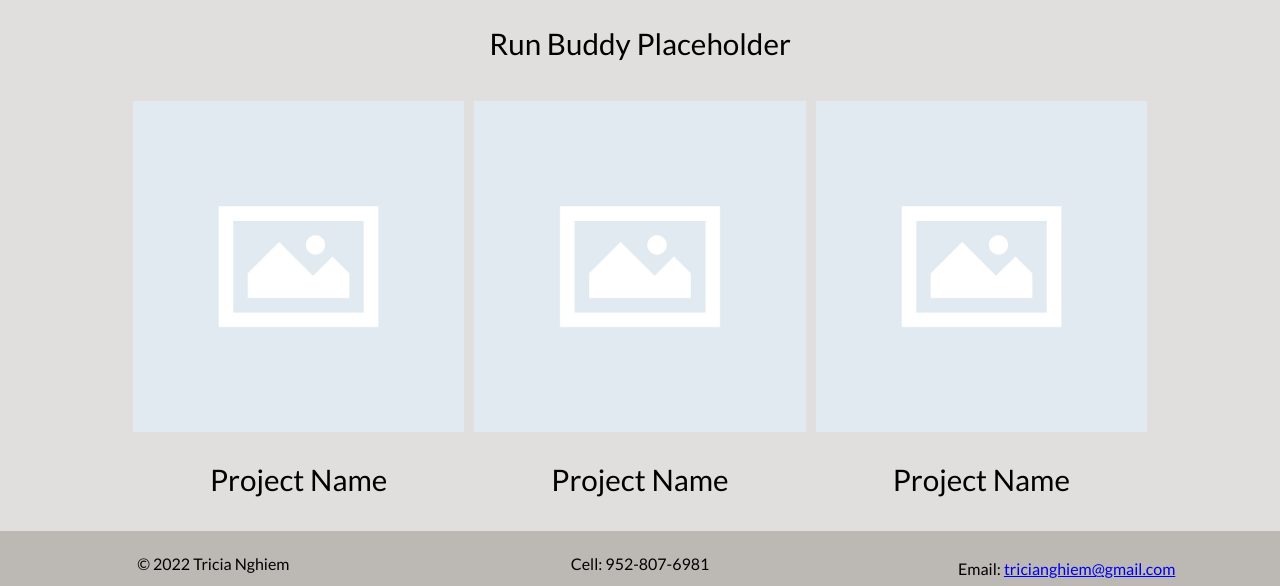
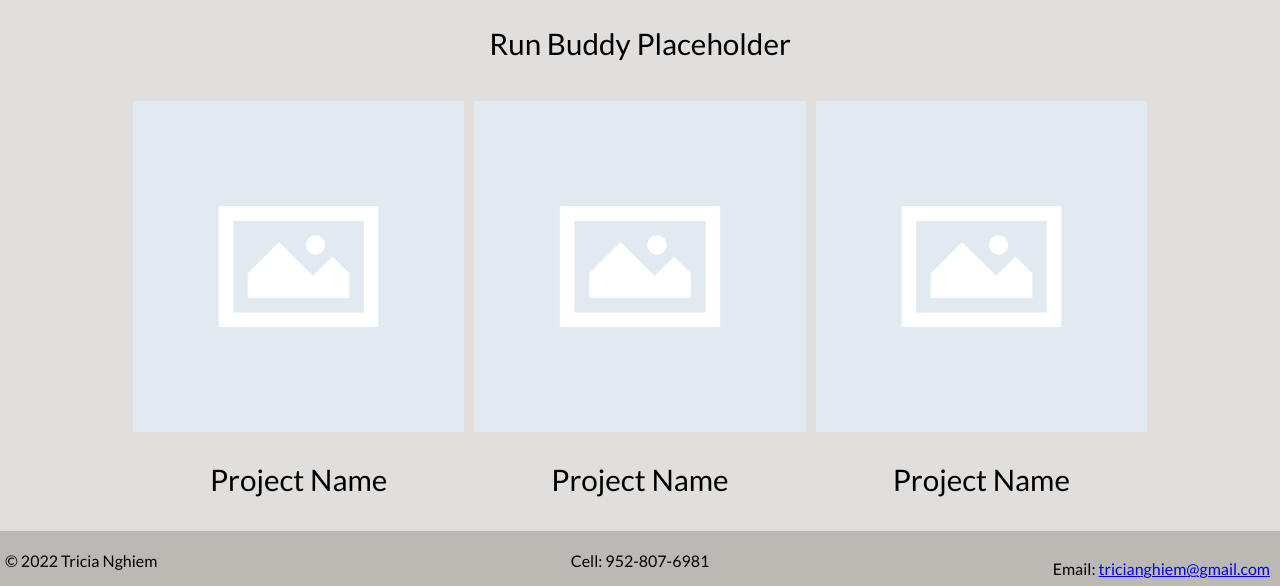
Before and after one commit to triciaax/portfolio, a plain HTML site: page index.html in a window 1280 px wide. Shown: the part 1675-2261 px from the top of the page. Drawn offline with Linux system fonts and the light colour scheme.

Commit message:
updated footer margins

```diff
--- a/assets/css/style.css
+++ b/assets/css/style.css
@@ -204,6 +204,8 @@ margin-right: 10%;
 /* footer styling */
 .footer {
 padding-top: 20px;
+padding-left: 5px;
+padding-right: 5px;
 width: 100%;
 background-color: #bcb9b5;
 }
--- a/index.html
+++ b/index.html
@@ -165,17 +165,17 @@
     <div class="footer" id="contact">
       <div class="row">
         <div class="column3-footer">
-          <div class="strategy">&copy; 2022 Tricia Nghiem</div>
+          <div class="copyright">&copy; 2022 Tricia Nghiem</div>
         </div>
 
         <div class="column3-footer">
-          <div class="strategy">Cell: 952-807-6981</div>
+          <div class="cell">Cell: 952-807-6981</div>
         </div>
 
         <div class="column3-footer">
           <div class="strategy">
             <div class="column3">
-              <div class="strategy">
+              <div class="email">
                 Email:
                 <a href="mailto:tricianghiem@gmail.com"
                   >tricianghiem@gmail.com</a
```
